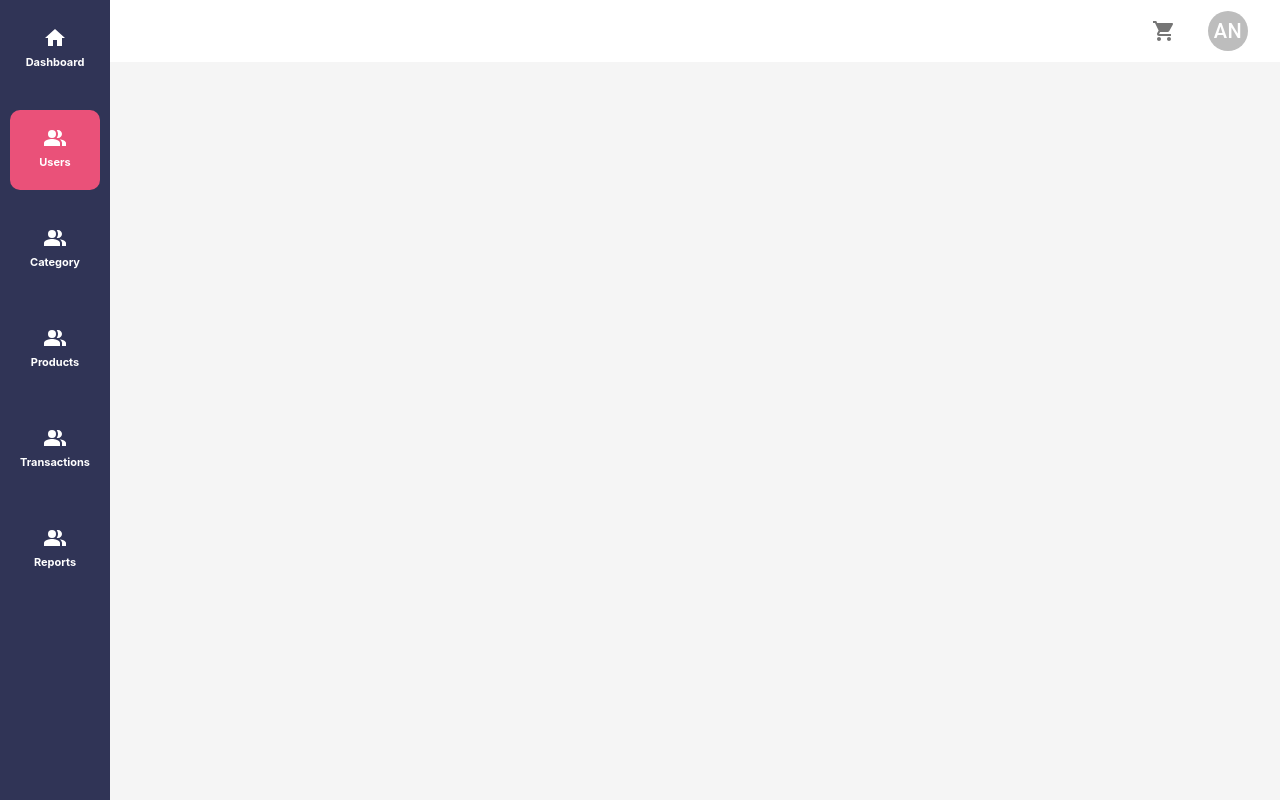
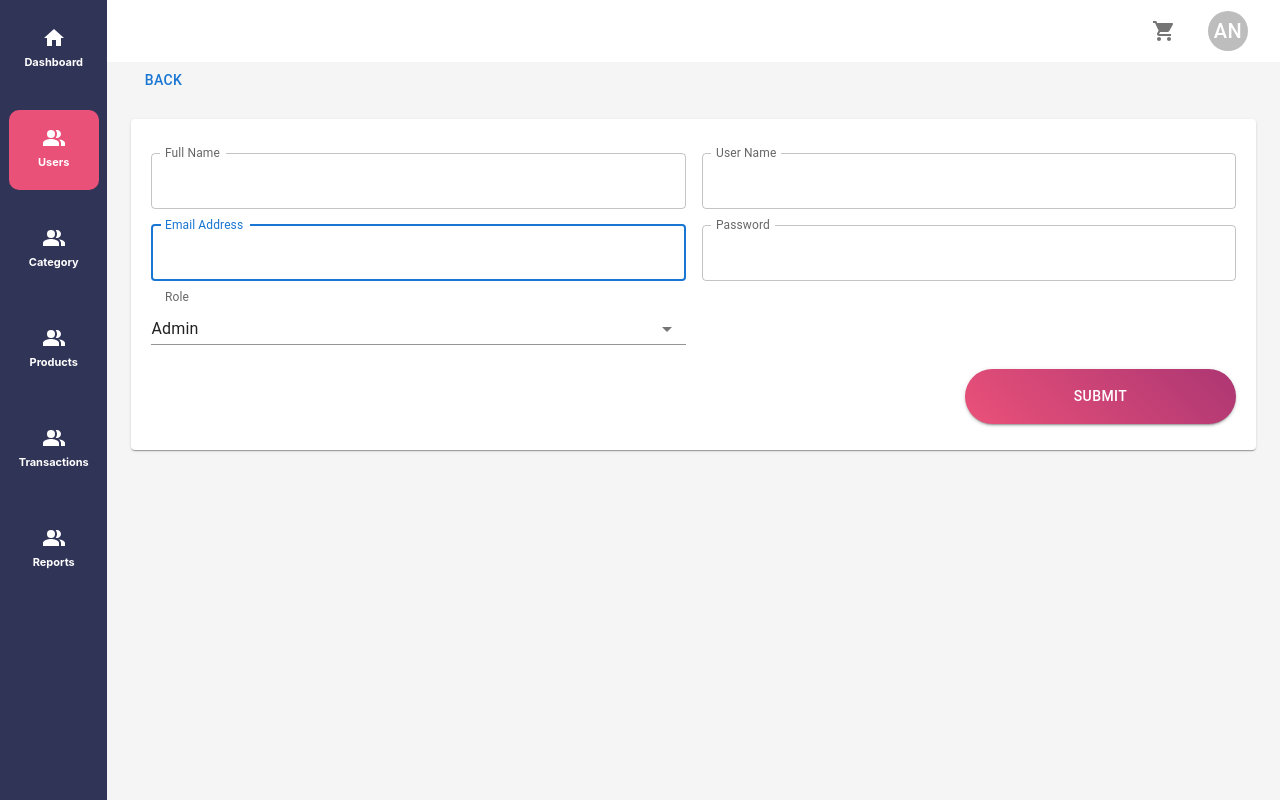
Before and after one commit to ankushthinknext/ecomm-v1, a React (Create React App) app: page /dashboard/users/update/1 in a window 1280 px wide. Built offline with nearby package versions, Linux system fonts and the light colour scheme; no server answers.

Commit message:
Users CRUD

```diff
--- a/src/components/Cart.jsx
+++ b/src/components/Cart.jsx
@@ -17,7 +17,7 @@ import Receipt from "./Receipt";
 
 function Cart() {
 	const [storeSettings, setStoreSettings] = useState(null);
-	const [open, setOpen] = React.useState(true);
+	const [open, setOpen] = React.useState(false);
 	const [transactionData, setTransactionData] = useState(null);
 
 	const handleClickOpen = () => {
--- a/src/components/Main.jsx
+++ b/src/components/Main.jsx
@@ -107,7 +107,7 @@ function Main() {
 							}}
 							className={classes.mPanel}>
 							<Typography variant="h5" gutterBottom>
-								Income - {dashboardData?.total}
+								Income - {dashboardData?.total.toFixed(2)}
 							</Typography>
 						</Paper>
 					</Grid>
@@ -145,9 +145,13 @@ function Main() {
 										{recentTransaction.map((transaction) => (
 											<TableRow>
 												<TableCell>{transaction._id}</TableCell>
-												<TableCell>{transaction.createdAt}</TableCell>
+												<TableCell>
+													{moment(transaction.createdAt).format("llll")}
+												</TableCell>
 												<TableCell>{transaction.items.length}</TableCell>
-												<TableCell>{transaction.grandtotal}</TableCell>
+												<TableCell>
+													{transaction.grandtotal.toFixed(2)}
+												</TableCell>
 											</TableRow>
 										))}
 									</TableBody>
--- a/src/components/Receipt.jsx
+++ b/src/components/Receipt.jsx
@@ -26,6 +26,7 @@ export default function Receipt({
 	return (
 		<div>
 			<Dialog
+				style={{ padding: "20px" }}
 				open={receiptModal}
 				onClose={onClose}
 				aria-labelledby="alert-dialog-title"
@@ -61,11 +62,9 @@ export default function Receipt({
 								</TableRow>
 							</TableHead>
 							<TableBody>
-								{receiptData.items.map((item) => (
-									<TableRow key={item._id}>
-										<TableCell>
-											{item.name} {item.price}
-										</TableCell>
+								{receiptData?.products.map((item) => (
+									<TableRow key={item?._id}>
+										<TableCell>{item?.name}</TableCell>
 										<TableCell align="center">{item.qty}</TableCell>
 										<TableCell align="center">{item.price}</TableCell>
 										<TableCell>{(item.qty * item.price).toFixed(2)}</TableCell>
@@ -73,12 +72,35 @@ export default function Receipt({
 								))}
 							</TableBody>
 						</Table>
+						<Table>
+							<TableRow>
+								<TableCell align="right">Subtotal</TableCell>
+								<TableCell align="right">
+									{receiptData?.subtotal.toFixed(2)}
+								</TableCell>
+							</TableRow>
+							<TableRow>
+								<TableCell align="right">Discount</TableCell>
+								<TableCell align="right">
+									{receiptData?.discount.toFixed(2)}
+								</TableCell>
+							</TableRow>
+							<TableRow>
+								<TableCell align="right">Grand Total</TableCell>
+								<TableCell align="right">
+									{receiptData?.grandtotal.toFixed(2)}
+								</TableCell>
+							</TableRow>
+						</Table>
 					</DialogContentText>
 				</DialogContent>
 				<DialogActions>
-					<Button onClick={onClose}>Disagree</Button>
-					<Button onClick={onClose} autoFocus>
-						Agree
+					<Button
+						fullWidth
+						color="primary"
+						className="m-btn"
+						variant="contained">
+						Print
 					</Button>
 				</DialogActions>
 			</Dialog>
--- a/src/components/UserForm.jsx
+++ b/src/components/UserForm.jsx
@@ -1,4 +1,4 @@
-import React, { useState } from "react";
+import React, { useState, useEffect } from "react";
 import Avatar from "@mui/material/Avatar";
 import Button from "@mui/material/Button";
 import CssBaseline from "@mui/material/CssBaseline";
@@ -15,19 +15,32 @@ import Container from "@mui/material/Container";
 import { FormControl, InputLabel, NativeSelect } from "@mui/material";
 import axios from "../config/axiosConfig";
 import Joi from "joi-browser";
+import Swal from "sweetalert2";
 
-const UserForm = ({ history }) => {
+const UserForm = ({ history, match }) => {
 	const [formData, setFormData] = useState({});
 	const [errors, setErrors] = useState(null);
+	const [mode, setMode] = useState("CREATE");
 	const handleChange = (e) => {
 		setFormData({ ...formData, [e.target.name]: e.target.value });
 	};
-	console.log(errors);
+	useEffect(() => {
+		let userId = match.params.id;
+		axios(`user/${userId}`).then((response) => {
+			if (response.status == 200) {
+				setFormData(response.data.data);
+				setMode("UPDATA");
+			}
+		});
+	}, []);
 
 	const formSchema = {
 		username: Joi.string().min(7).max(30).required().label("User Name"),
 		fullname: Joi.string().min(3).max(30).required().label("Full Name"),
-		password: Joi.string().min(7).max(30).required().label("Password"),
+		password:
+			mode === "CREATE"
+				? Joi.string().min(7).max(30).required().label("Password")
+				: Joi.string().min(7).max(30).label("Password"),
 		role: Joi.string().min(3).max(30).required(),
 		email: Joi.string().email().min(7).max(30).required().label("Email"),
 	};
@@ -39,7 +52,25 @@ const UserForm = ({ history }) => {
 			setErrors(result.error.details);
 		} else {
 			setErrors(null);
-			axios.post("user", formData);
+			if (mode === "CREATE") {
+				axios.post("user", formData).then((res) => {
+					if (res.status === 200) {
+						Swal.fire("Create!", "User created!", "success");
+						history.push("/dashboard/users");
+					} else {
+						Swal.fire("Opps!", "Something went wrong...", "error");
+					}
+				});
+			} else {
+				axios.put(`user/${match.params.id}`, formData).then((res) => {
+					if (res.status === 200) {
+						Swal.fire("Update!", "User updated!", "success");
+						history.push("/dashboard/users");
+					} else {
+						Swal.fire("Opps!", "Something went wrong...", "error");
+					}
+				});
+			}
 		}
 
 		//api call
@@ -74,6 +105,10 @@ const UserForm = ({ history }) => {
 											id="firstName"
 											label="Full Name"
 											autoFocus
+											InputLabelProps={{
+												shrink: formData ? true : false,
+											}}
+											value={formData?.fullname}
 											error={
 												errors &&
 												errors.find((er) => er.context.key === "fullname")
@@ -93,6 +128,10 @@ const UserForm = ({ history }) => {
 											label="User Name"
 											name="username"
 											autoComplete="lname"
+											value={formData?.username}
+											InputLabelProps={{
+												shrink: formData ? true : false,
+											}}
 											error={
 												errors &&
 												errors.find((er) => er.context.key === "username")
@@ -113,6 +152,10 @@ const UserForm = ({ history }) => {
 											fullWidth
 											label="Email Address"
 											autoFocus
+											value={formData?.email}
+											InputLabelProps={{
+												shrink: formData ? true : false,
+											}}
 											error={
 												errors &&
 												errors.find((er) => er.context.key === "email")
@@ -132,11 +175,15 @@ const UserForm = ({ history }) => {
 											label="Password"
 											type="password"
 											name="password"
-											autoComplete="Pa"
+											autoComplete={false}
+											InputLabelProps={{
+												shrink: formData ? true : false,
+											}}
 											error={
 												errors &&
 												errors.find((er) => er.context.key === "password")
 											}
+											value={formData?.password}
 											helperText={
 												errors &&
 												errors.map(
@@ -147,16 +194,37 @@ const UserForm = ({ history }) => {
 										/>
 									</Grid>
 									<Grid item xs={12} sm={6}>
-										<FormControl fullWidth variant="outlined">
-											<InputLabel htmlFor="uncontrolled-native">Age</InputLabel>
+										<FormControl
+											fullWidth
+											variant="outlined"
+											formHelperText={
+												errors &&
+												errors.map(
+													(err) => err.context.key === "role" && err.message,
+												)
+											}>
+											<InputLabel htmlFor="uncontrolled-native">
+												Role
+											</InputLabel>
 											<NativeSelect
-												defaultValue={30}
 												inputProps={{
 													name: "role",
 													id: "uncontrolled-native",
 												}}>
-												<option value="Admin">Admin</option>
-												<option value="Cashier">Cashier</option>
+												<option
+													selected={
+														mode == "CREATE" &&
+														formData &&
+														formData.role === "Admin"
+													}
+													value="Admin">
+													Admin
+												</option>
+												<option
+													selected={formData && formData.role === "Cashier"}
+													value="Cashier">
+													Cashier
+												</option>
 											</NativeSelect>
 										</FormControl>
 									</Grid>
@@ -170,7 +238,7 @@ const UserForm = ({ history }) => {
 											fullWidth
 											variant="contained"
 											sx={{ mt: 3, mb: 2 }}>
-											Submit
+											{mode === "CREATE" ? "SUBMIT" : "UPDATE"}
 										</Button>
 									</Grid>
 								</Grid>
--- a/src/components/Users.jsx
+++ b/src/components/Users.jsx
@@ -89,9 +89,12 @@ function Users() {
 																{moment(user.lastActive).format("llll")}
 															</TableCell>
 															<TableCell>
-																<Button>
-																	<ModeEditIcon />
-																</Button>
+																<Link
+																	to={`/dashboard/users/update/${user._id}`}>
+																	<Button>
+																		<ModeEditIcon />
+																	</Button>
+																</Link>
 																<Button>
 																	<DeleteIcon
 																		onClick={() => handleDelete(user._id)}
--- a/src/screens/Dashboard.jsx
+++ b/src/screens/Dashboard.jsx
@@ -22,6 +22,7 @@ export default function Dashboard() {
 				<Route path="/dashboard/main" component={Main} />
 				<Route path="/dashboard/users" exact component={Users} />
 				<Route path="/dashboard/users/new" exact component={UserForm} />
+				<Route path="/dashboard/users/update/:id?" exact component={UserForm} />
 				<Route path="/dashboard/products" component={Products} />
 				<Route path="/dashboard/categories" component={Categories} />
 				<Route path="/dashboard/transactions" component={Transactions} />
```
